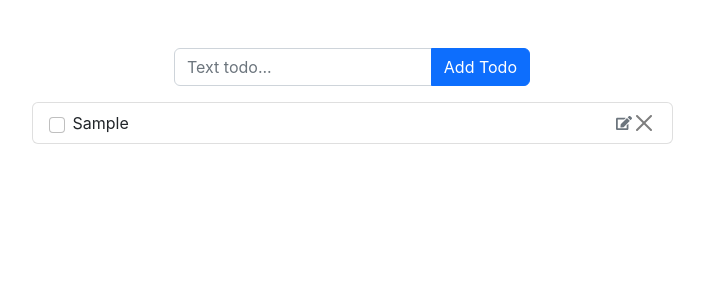
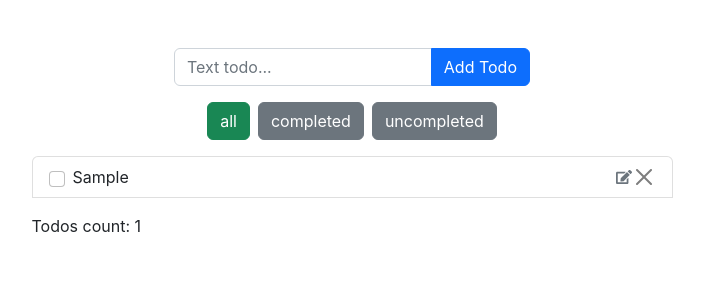
Before and after one commit to lokki931/todo-list, a React (Create React App) app: page / in a window 1280 px wide. Both pictures are taken after typing "Sample" into the empty fields and a click on the button "Add Todo". Shown: the top 300 px of the page, without its empty margins (288-992 px from the left). Built offline with nearby package versions, Linux system fonts and the light colour scheme.

Commit message:
add filter

```diff
--- /dev/null
+++ b/src/components/FilterTodo.jsx
@@ -0,0 +1,52 @@
+import React from 'react';
+
+let filterBtns = [
+  {
+    id: 1,
+    name: 'all',
+  },
+  {
+    id: 2,
+    name: 'completed',
+  },
+  {
+    id: 3,
+    name: 'uncompleted',
+  },
+];
+
+const FilterTodo = ({ todos, setFilterTodos, activeFilterTodos, setActiveFilterTodos }) => {
+  const filter = (el) => {
+    switch (el.name) {
+      case 'completed':
+        setFilterTodos({ todos: todos.filter((el) => el.completed === true) });
+        setActiveFilterTodos(el.id);
+        break;
+      case 'uncompleted':
+        setFilterTodos({ todos: todos.filter((el) => el.completed === false) });
+        setActiveFilterTodos(el.id);
+        break;
+      default:
+        setFilterTodos({ todos });
+        setActiveFilterTodos(1);
+        break;
+    }
+  };
+
+  return (
+    <div className="row justify-content-center align-items-center">
+      <div className="col-sm-7 mt-3 justify-content-center d-flex">
+        {filterBtns?.map((el) => (
+          <button
+            key={el.id}
+            className={`mx-1 btn ${activeFilterTodos === el.id ? 'btn-success' : 'btn-secondary'}`}
+            onClick={() => filter(el)}>
+            {el.name}
+          </button>
+        ))}
+      </div>
+    </div>
+  );
+};
+
+export default FilterTodo;
--- a/src/components/ListTodo.jsx
+++ b/src/components/ListTodo.jsx
@@ -1,19 +1,39 @@
+import React from 'react';
 import { useSelector } from 'react-redux';
 import ItemTodo from './ItemTodo';
+import FilterTodo from './FilterTodo';
 
 const ListTodo = () => {
-  const todos = useSelector((state) => state.todosPage.todos);
+  let todos = useSelector((state) => state.todosPage.todos);
+  const [filterTodos, setFilterTodos] = React.useState({ todos });
+  const [activeFilterTodos, setActiveFilterTodos] = React.useState(1);
+
+  React.useEffect(() => {
+    setFilterTodos({ todos });
+    setActiveFilterTodos(1);
+  }, [todos]);
+
+  if (todos.length === 0) return;
 
   return (
+    <>
+      <FilterTodo
+        todos={todos}
+        setFilterTodos={setFilterTodos}
+        activeFilterTodos={activeFilterTodos}
+        setActiveFilterTodos={setActiveFilterTodos}
+      />
       <div className="row justify-content-center align-items-center">
         <div className="col-sm-7 mt-3">
           <ul className="list-group">
-          {todos.map((todo) => (
+            {filterTodos.todos?.map((todo) => (
               <ItemTodo key={todo.id} {...todo} />
             ))}
+            <p className="mt-3">Todos count: {filterTodos.todos.length}</p>
           </ul>
         </div>
       </div>
+    </>
   );
 };
 
```
Lines whose indentation alone changed are shown as unchanged.
